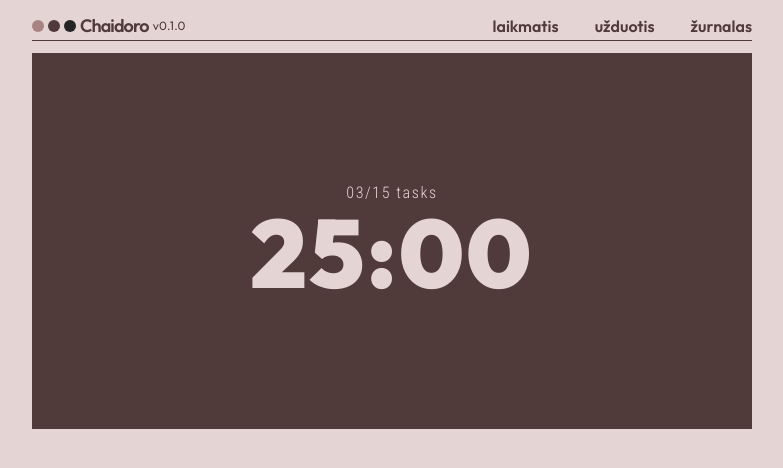
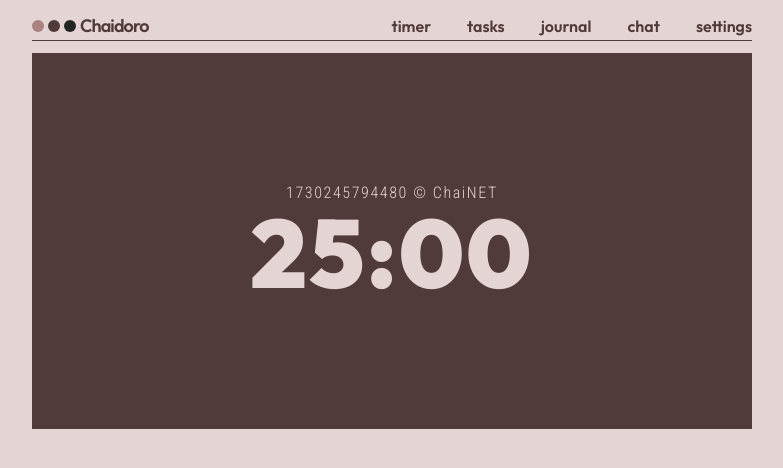
Before and after one commit to Chai-NET/ChaidoroWeb, a React (Vite) app: page / in a window 1280 px wide. Shown: the top 468 px of the page, without its empty margins (248-1031 px from the left). Built offline with nearby package versions, Linux system fonts and the light colour scheme.

Commit message:
0.02 | Time props

```diff
--- a/src/components/clock.jsx
+++ b/src/components/clock.jsx
@@ -1,10 +1,32 @@
+import { useState } from "react";
+import { useEffect } from "react";
+
 function Clock() {
+  // const today = new Date();
+  // const month = today.getMonth();
+  // const year = today.getFullYear();
+  // const date = today.getDate();
+  // const currentDate = month + "/" + date + "/" + year;
+  const [timeStein, setTimeStein] = useState();
+
+  useEffect(() => {
+    const intervalId = setInterval(() => {
+      setTimeStein(new Date().getTime());
+      console.log("Time:", timeStein);
+    }, 1);
+
+    // Clean up on component unmount
+    return () => clearInterval(intervalId);
+  }, []);
   return (
     <>
       <div className="mt-3 flex items-center justify-center">
         <div className="w-full bg-chocolate py-32 text-center font-Outfit text-cream">
+          {/* Will show current time dash approximate finish time:
+          Example:
+          12:52 AM - 01:17 AM */}
           <p className="font-RobotoCondensed font-light tracking-widest">
-            03/15 tasks
+            {timeStein} © ChaiNET
           </p>
           <h1 className="text-5xl font-black tracking-wide md:text-8xl">
             25:00
--- a/src/components/navBar.jsx
+++ b/src/components/navBar.jsx
@@ -9,7 +9,7 @@ function Navbar() {
           <h1 className="font-Outfit font-semibold tracking-tighter">
             Chaidoro
           </h1>
-          <p className="text-xs tracking-wide">v0.1.0</p>
+          {/* <p className="text-xs tracking-wide">v0.1.0</p> */}
           <p className="-mr-96 line-clamp-1 text-nowrap px-1 text-xs tracking-widest text-coffee underline-offset-4 opacity-0 blur-sm transition-all duration-1000 ease-in-out hover:text-blax hover:underline group-hover:mr-0 group-hover:tracking-normal group-hover:text-chocolate group-hover:opacity-100 group-hover:blur-0">
             Open source / local pomodoro client.
           </p>
@@ -24,19 +24,31 @@ function Navbar() {
             className="underline-offset-4 transition-all duration-300 hover:text-blax hover:underline"
             href="#"
           >
-            laikmatis
+            timer
           </a>
           <a
             className="underline-offset-4 transition-all duration-300 hover:text-blax hover:underline"
             href="#"
           >
-            užduotis
+            tasks
           </a>
           <a
             className="underline-offset-4 transition-all duration-300 hover:text-blax hover:underline"
             href="#"
           >
-            žurnalas
+            journal
+          </a>
+          <a
+            className="underline-offset-4 transition-all duration-300 hover:text-blax hover:underline"
+            href="#"
+          >
+            chat
+          </a>
+          <a
+            className="underline-offset-4 transition-all duration-300 hover:text-blax hover:underline"
+            href="#"
+          >
+            settings
           </a>
         </div>
       </div>
```
